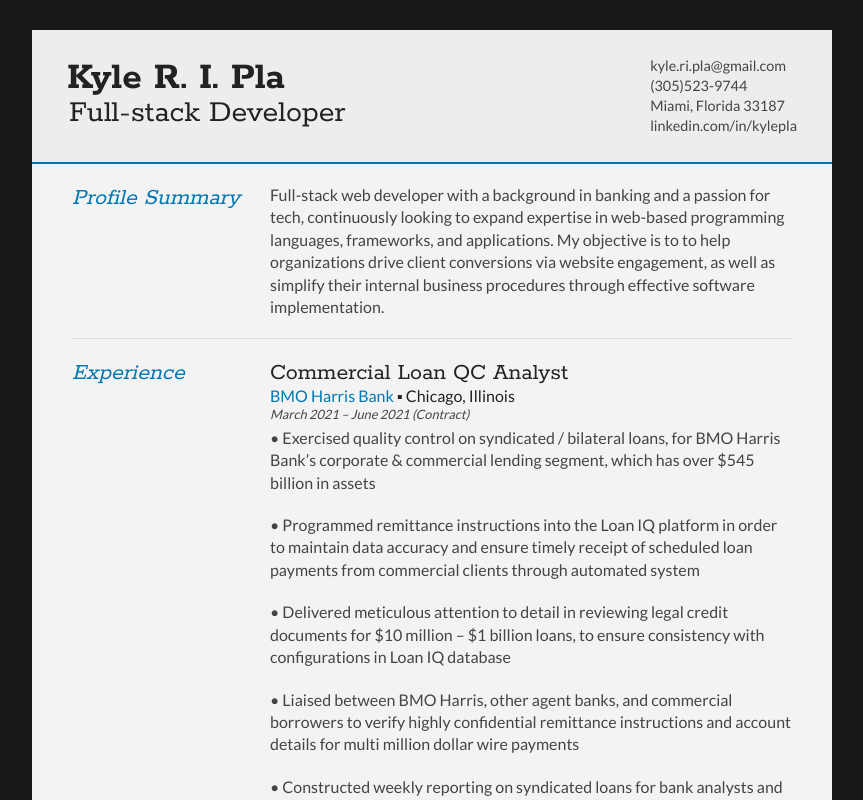
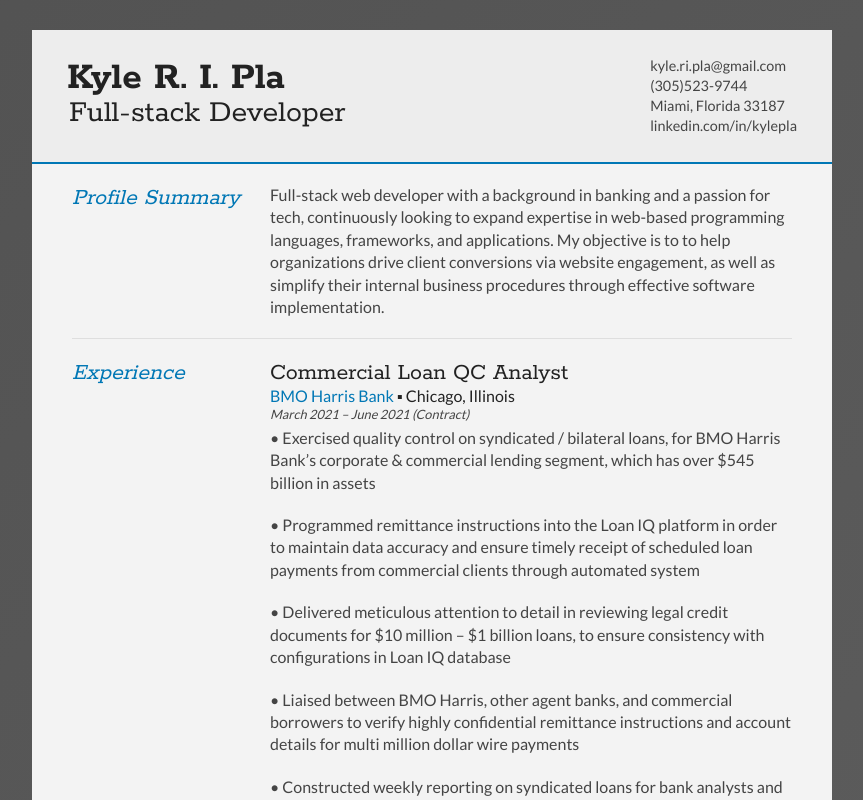
Before and after one commit to kpla001/kylepla.com, a Next.js app: page /resume in a window 1280 px wide. Shown: the top 800 px of the page, without its empty margins (208-1071 px from the left). Built offline with nearby package versions, Linux system fonts and the light colour scheme.

Commit message:
(styles): change background for whole website to gradient effect

```diff
--- a/pages/resume.js
+++ b/pages/resume.js
@@ -178,7 +178,7 @@ export default function Resume() {
                         <h2>Master of Science (M.S.), Finance</h2>
                         <h4>
                             <a className="resumeOrganizations" href="https://www.fiu.edu">
-                               {`Florida International University `}
+                                {`Florida International University `}
                             </a>
                             {`▪  Miami, Florida`}
                         </h4>
--- a/styles/globals.scss
+++ b/styles/globals.scss
@@ -60,7 +60,56 @@ caption {
   outline: 0;
   font-size: 100%;
   vertical-align: baseline;
-  background: transparent;
+}
+
+html {
+  margin: 0;
+  padding: 0;
+  border: 0;
+  outline: 0;
+  font-size: 100%;
+  vertical-align: baseline;
+  background: linear-gradient(-45deg, #cecece, #616161, #3d3d3d);
+  background-size: 400% 400%;
+  -webkit-animation: Gradient 8s ease infinite;
+  -moz-animation: Gradient 8s ease infinite;
+  animation: Gradient 8s ease infinite;
+
+  @-webkit-keyframes Gradient {
+    0% {
+      background-position: 0% 50%;
+    }
+    50% {
+      background-position: 100% 50%;
+    }
+    100% {
+      background-position: 0% 50%;
+    }
+  }
+
+  @-moz-keyframes Gradient {
+    0% {
+      background-position: 0% 50%;
+    }
+    50% {
+      background-position: 75% 50%;
+    }
+    100% {
+      background-position: 0% 50%;
+    }
+  }
+
+  @keyframes Gradient {
+    0% {
+      background-position: 0% 50%;
+    }
+    50% {
+      background-position: 75% 50%;
+    }
+    100% {
+      background-position: 0% 50%;
+    }
+  }
 }
 
 @import url("https://fonts.googleapis.com/css2?family=Montserrat:wght@500&display=swap");
--- a/styles/resume.scss
+++ b/styles/resume.scss
@@ -1,12 +1,12 @@
-html {
-  margin: 0;
-  padding: 0;
-  border: 0;
-  outline: 0;
-  font-size: 100%;
-  vertical-align: baseline;
-  background-color: #181818;
-}
+// html {
+//   margin: 0;
+//   padding: 0;
+//   border: 0;
+//   outline: 0;
+//   font-size: 100%;
+//   vertical-align: baseline;
+//   background-color: #181818;
+// }
 #resume-page {
   html,
   body,
@@ -83,7 +83,6 @@ html {
     margin: 0;
     padding: 0;
     vertical-align: baseline;
-    transform: none;
   }
 
   article,
@@ -102,7 +101,6 @@ html {
 
   html,
   body {
-    background: #181818;
     font-family: "Lato", helvetica, arial, sans-serif;
     font-size: 16px;
     color: #222;
```
